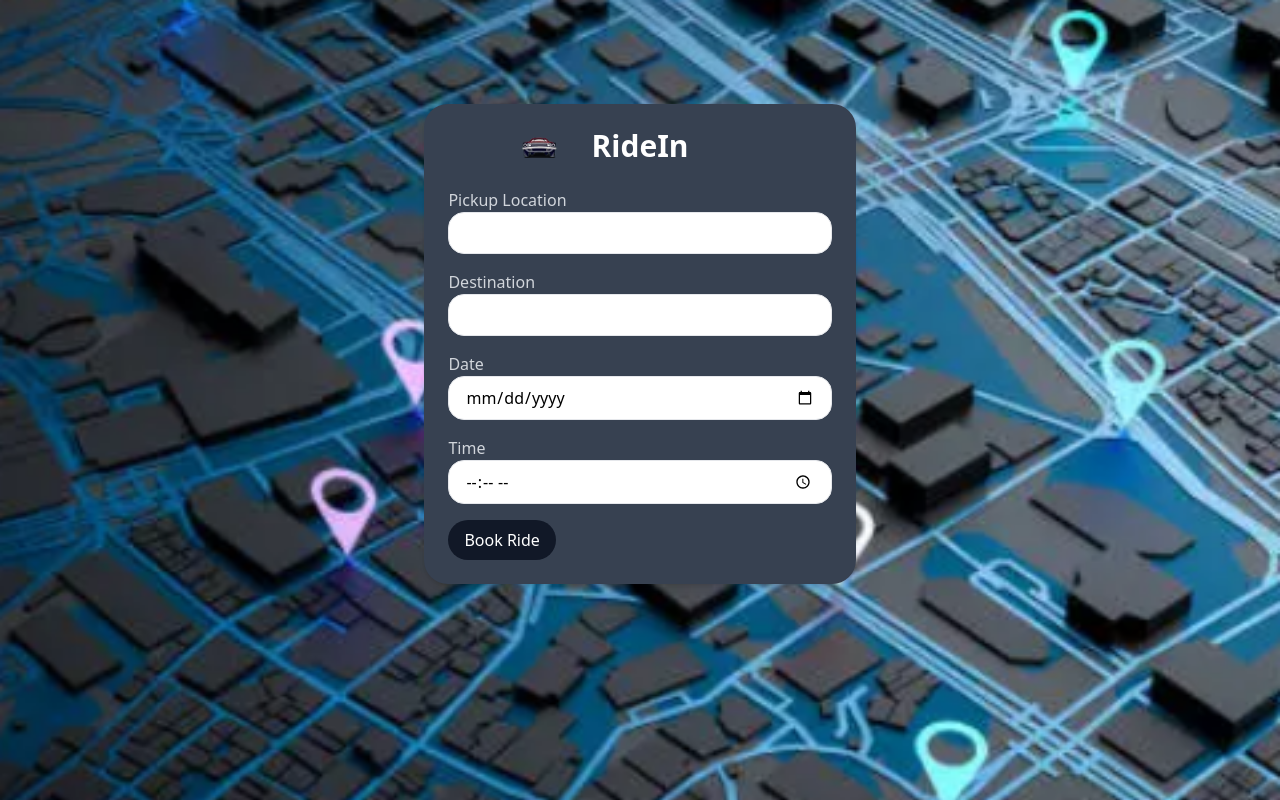
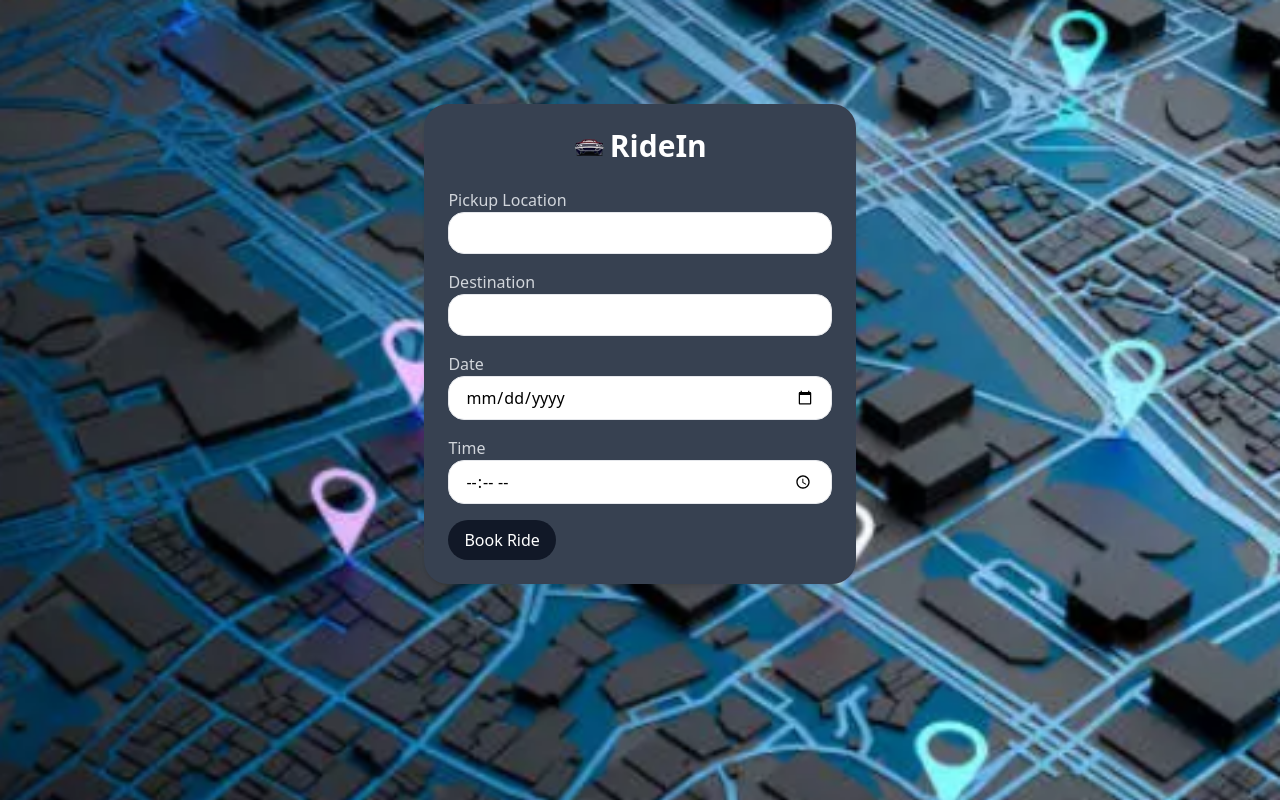
Before and after one commit to Johnfavour/Ride-Booking, a React (Vite) app: page / in a window 1280 px wide. Built offline with nearby package versions, Linux system fonts and the light colour scheme; no server answers.

Commit message:
improving form accessibility

```diff
--- a/src/components/BookingForm.jsx
+++ b/src/components/BookingForm.jsx
@@ -132,12 +132,12 @@ const BookingForm = ({ handleSubmit }) => {
           className="bg-gray-700 p-6 rounded-3xl shadow-md space-y-4"
         >
           <div>
+            <h1 className="text-3xl font-bold mb-6 text-white flex items-center justify-center">
             <img
               src="/ride.png"
               alt="Logo"
-              className="h-6 absolute ml-9 pl-9 mt-1.5"
+              className="h-5 mr-1"
             />
-            <h1 className="text-3xl font-bold mb-6 text-white flex items-center justify-center">
               RideIn
             </h1>
             <label className="text-gray-300 mb-1">Pickup Location</label>
```
